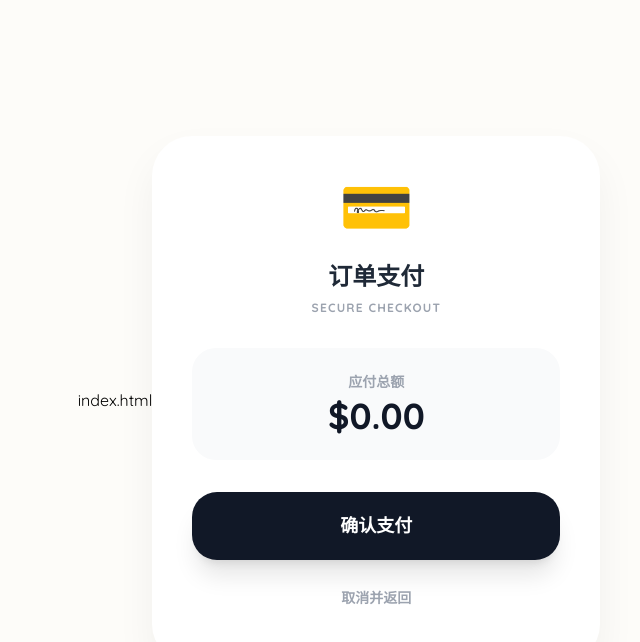
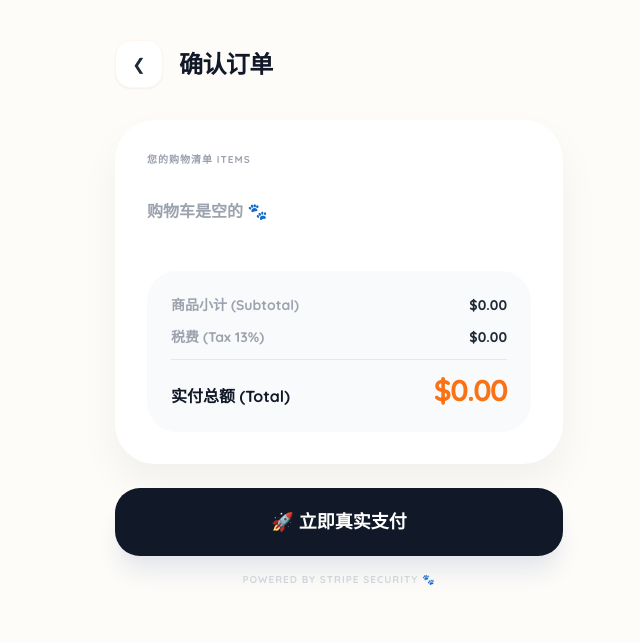
Before and after one commit to dogmeyummy-prog/dogme-shop, a website: page pay.html in a window 1280 px wide. Shown: the whole page, without its empty margins (301-941 px from the left). Drawn offline with nearby package versions, Linux system fonts and the light colour scheme.

Commit message:
pay.html

```diff
--- a/pay.html
+++ b/pay.html
@@ -1,82 +1,156 @@
-index.html<!DOCTYPE html>
+<!DOCTYPE html>
 <html lang="zh-CN">
 <head>
     <meta charset="UTF-8">
     <meta name="viewport" content="width=device-width, initial-scale=1.0">
-    <title>Dogme Pay | 安全支付 💳</title>
+    <title>Dogme Pay | 订单详情 🐾</title>
     <script src="https://cdn.tailwindcss.com"></script>
     <link href="https://fonts.googleapis.com/css2?family=Quicksand:wght@400;500;700&display=swap" rel="stylesheet">
     <style>
         body { font-family: 'Quicksand', sans-serif; background: #fdfcf9; }
         .pay-card { background: white; border-radius: 40px; box-shadow: 0 20px 40px rgba(0,0,0,0.05); }
         .active-press:active { transform: scale(0.95); }
+        .item-row { border-bottom: 1px dashed #f0f0f0; }
         .success-anim { animation: scaleIn 0.5s cubic-bezier(0.175, 0.885, 0.32, 1.275); }
         @keyframes scaleIn { from { transform: scale(0.5); opacity: 0; } to { transform: scale(1); opacity: 1; } }
     </style>
 </head>
-<body class="min-h-screen flex items-center justify-center p-6">
+<body class="min-h-screen py-10 px-6">
 
-    <div class="w-full max-w-md">
-        <div class="pay-card p-10 text-center">
-            <div class="text-6xl mb-6">💳</div>
-            <h2 class="text-2xl font-black text-gray-800 mb-2">订单支付</h2>
-            <p class="text-gray-400 font-bold mb-8 uppercase tracking-widest text-xs">Secure Checkout</p>
+    <div class="max-w-md mx-auto">
+        <div class="flex items-center gap-4 mb-8">
+            <button onclick="history.back()" class="w-12 h-12 bg-white rounded-2xl shadow-sm flex items-center justify-center text-gray-800 active-press border border-orange-50">❮</button>
+            <h2 class="text-2xl font-black text-gray-900 tracking-tight">确认订单</h2>
+        </div>
 
-            <div class="bg-gray-50 rounded-3xl p-6 mb-8">
-                <p class="text-sm text-gray-400 font-bold mb-1">应付总额</p>
-                <h1 id="pay-amount" class="text-4xl font-black text-gray-900">$0.00</h1>
-            </div>
+        <div class="pay-card p-8 mb-6">
+            <h3 class="text-[10px] font-black text-gray-400 uppercase tracking-widest mb-4">您的购物清单 Items</h3>
 
-            <div class="space-y-3">
-                <button onclick="handlePay()" id="confirm-pay" class="w-full py-5 bg-gray-900 text-white rounded-[25px] font-black text-lg active-press shadow-xl">
-                    确认支付
-                </button>
-                <button onclick="history.back()" class="w-full py-4 text-gray-400 font-bold text-sm">取消并返回</button>
+            <div id="items-list" class="space-y-4 mb-8">
+                </div>
+
+            <div class="bg-gray-50 rounded-[30px] p-6 space-y-3">
+                <div class="flex justify-between text-sm">
+                    <span class="font-bold text-gray-400">商品小计 (Subtotal)</span>
+                    <span id="subtotal-price" class="font-black text-gray-800">$0.00</span>
+                </div>
+                <div class="flex justify-between text-sm">
+                    <span class="font-bold text-gray-400">税费 (Tax 13%)</span>
+                    <span id="tax-price" class="font-black text-gray-800">$0.00</span>
+                </div>
+                <div class="h-[1px] bg-gray-200 my-2"></div>
+                <div class="flex justify-between items-end">
+                    <span class="font-black text-gray-900">实付总额 (Total)</span>
+                    <h1 id="total-amount" class="text-3xl font-black text-orange-500 tracking-tighter">$0.00</h1>
+                </div>
             </div>
         </div>
 
-        <div id="success-overlay" class="fixed inset-0 bg-white z-50 flex flex-col items-center justify-center hidden">
-            <div class="success-anim text-center">
-                <div class="text-8xl mb-6">✅</div>
-                <h2 class="text-3xl font-black text-gray-900 mb-2">支付成功!</h2>
-                <p id="exp-gain-msg" class="text-orange-500 font-bold mb-10">获得 +0 经验值 🐾</p>
-                <button onclick="location.href='index.html'" class="px-12 py-4 bg-gray-900 text-white rounded-2xl font-black active-press">回到主页</button>
-            </div>
+        <div class="space-y-4">
+            <button onclick="handleRealPay()" id="confirm-pay" class="w-full py-5 bg-gray-900 text-white rounded-[25px] font-black text-lg active-press shadow-xl shadow-gray-200">
+                🚀 立即真实支付
+            </button>
+            <p class="text-center text-[10px] text-gray-300 font-bold uppercase tracking-widest">Powered by Stripe Security 🐾</p>
         </div>
     </div>
 
-    <script src="dogme-core.js"></script>
+    <div id="success-overlay" class="fixed inset-0 bg-white z-50 flex flex-col items-center justify-center hidden">
+        <div class="success-anim text-center">
+            <div class="text-8xl mb-6">✨</div>
+            <h2 class="text-3xl font-black text-gray-900 mb-2">支付完成!</h2>
+            <p id="exp-gain-msg" class="text-orange-500 font-bold mb-10">获得经验奖励 🐾</p>
+            <button onclick="location.href='index.html'" class="px-12 py-4 bg-gray-900 text-white rounded-2xl font-black active-press">回到主页</button>
+        </div>
+    </div>
+
     <script>
+        // 核心价格计算逻辑
         window.onload = () => {
-            const amount = localStorage.getItem('dogme_pending_total') || "$0.00";
-            document.getElementById('pay-amount').innerText = amount;
+            const cart = JSON.parse(localStorage.getItem('dogme_cart') || '[]');
+            const itemsContainer = document.getElementById('items-list');
+
+            if (cart.length === 0) {
+                itemsContainer.innerHTML = `<p class="text-gray-400 font-bold py-4">购物车是空的 🐾</p>`;
+                return;
+            }
+
+            // 1. 渲染商品
+            let totalAfterTax = 0;
+            itemsContainer.innerHTML = cart.map(item => {
+                totalAfterTax += item.price; // 假设存储的是税后价
+                return `
+                    <div class="flex justify-between items-center py-2 item-row">
+                        <div class="flex items-center gap-3">
+                            <div class="w-12 h-12 bg-orange-50 rounded-xl flex items-center justify-center text-xl">🦴</div>
+                            <div>
+                                <span class="block font-black text-gray-800 text-sm">${item.name}</span>
+                                <span class="block text-[9px] text-gray-400 font-bold uppercase">Qty: 1</span>
+                            </div>
+                        </div>
+                        <span class="font-black text-gray-800">$${item.price.toFixed(2)}</span>
+                    </div>
+                `;
+            }).join('');
+
+            // 2. 拆解价格 (假设税率 13%)
+            const taxRate = 0.13;
+            // 原价 = 税后价 / (1 + 税率)
+            const subtotal = totalAfterTax / (1 + taxRate);
+            const taxAmount = totalAfterTax - subtotal;
+
+            document.getElementById('subtotal-price').innerText = `$${subtotal.toFixed(2)}`;
+            document.getElementById('tax-price').innerText = `$${taxAmount.toFixed(2)}`;
+            document.getElementById('total-amount').innerText = `$${totalAfterTax.toFixed(2)}`;
         };
 
-        function handlePay() {
+        // 真实支付逻辑对接
+        async function handleRealPay() {
             const btn = document.getElementById('confirm-pay');
-            btn.innerText = "处理中...";
+            const totalStr = document.getElementById('total-amount').innerText.replace('$', '');
+            const email = localStorage.getItem('dogme_user_email') || 'guest@dogme.com';
+
+            btn.innerText = "⚡️ 正在连接银行...";
             btn.disabled = true;
 
-            setTimeout(() => {
-                // 1. 计算经验奖励 (每 $1 = 1 EXP)
-                const amountStr = document.getElementById('pay-amount').innerText.replace('$', '');
-                const expGained = Math.floor(parseFloat(amountStr));
+            try {
+                // 调用你在 server.js 中实现的接口
+                const response = await fetch('/api/create-checkout-session', {
+                    method: 'POST',
+                    headers: { 'Content-Type': 'application/json' },
+                    body: JSON.stringify({
+                        amount: parseFloat(totalStr),
+                        email: email
+                    })
+                });
 
-                // 2. 更新本地经验存储
-                let currentExp = parseFloat(localStorage.getItem('dogme_user_exp') || '0');
-                localStorage.setItem('dogme_user_exp', currentExp + expGained);
+                const data = await response.json();
+                if (data.url) {
+                    window.location.href = data.url; // 跳转至 Stripe
+                } else {
+                    throw new Error("API Error");
+                }
+            } catch (e) {
+                alert("支付初始化失败，请检查网络或 Vercel 密钥配置 🐾");
+                btn.innerText = "🚀 立即真实支付";
+                btn.disabled = false;
+            }
+        }
 
-                // 3. 清空购物车
-                localStorage.removeItem('dogme_cart');
-                localStorage.removeItem('dogme_pending_total');
+        // 检测支付返回结果
+        const urlParams = new URLSearchParams(window.location.search);
+        if (urlParams.get('status') === 'success') {
+            const paidAmount = parseFloat(urlParams.get('amount') || '0');
+            localStorage.setItem('dogme_has_order', 'true');
 
-                // 4. 显示成功动画
-                document.getElementById('exp-gain-msg').innerText = `获得 +${expGained} 经验值 🐾`;
-                document.getElementById('success-overlay').classList.remove('hidden');
+            // 经验奖励逻辑
+            let currentExp = parseInt(localStorage.getItem('dogme_user_exp') || '0');
+            localStorage.setItem('dogme_user_exp', currentExp + Math.floor(paidAmount));
 
-                // 触发核心初始化，确保等级即时计算
-                if(typeof DogmeCore !== 'undefined') DogmeCore.init();
-            }, 1500);
+            // 清理
+            localStorage.removeItem('dogme_cart');
+
+            document.getElementById('exp-gain-msg').innerText = `获得 +${Math.floor(paidAmount)} 经验值 🐾`;
+            document.getElementById('success-overlay').classList.remove('hidden');
         }
     </script>
 </body>
```
